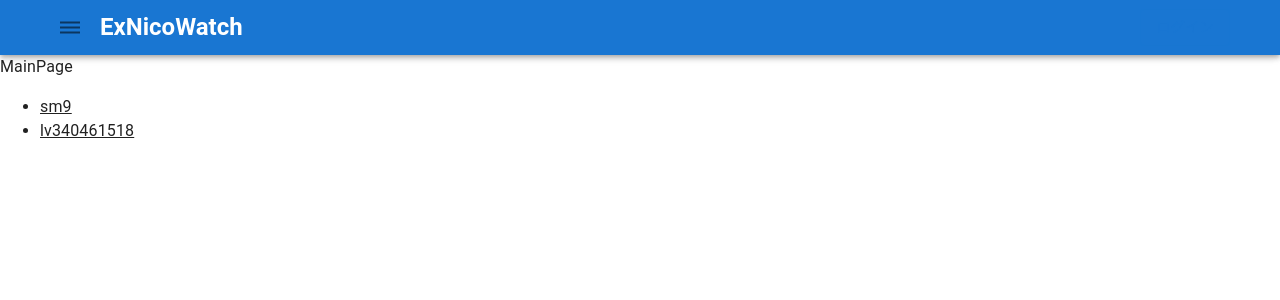
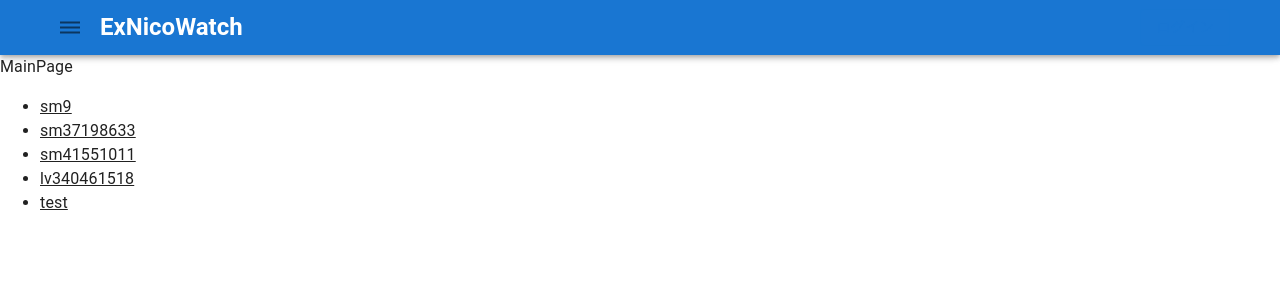
Before and after one commit to exnicowatch/ex-front, a React (Create React App) app: page / in a window 1280 px wide. Shown: the top 300 px of the page. Built offline with nearby package versions, Linux system fonts and the light colour scheme.

Commit message:
dev: main page tmp

```diff
--- a/src/pages/main/MainPage.tsx
+++ b/src/pages/main/MainPage.tsx
@@ -10,7 +10,16 @@ const MainPage = () => {
         <Link to="/watch/sm9">sm9</Link>
       </li>
       <li>
+        <Link to="/watch/sm37198633">sm37198633</Link>
+      </li>
+      <li>
+        <Link to="/watch/sm41551011">sm41551011</Link>
+      </li>
+      <li>
         <Link to="/watch/lv340461518">lv340461518</Link>
+      </li>
+      <li>
+        <Link to="/watch/test">test</Link>
       </li>
     </ul>
   </div>;
```
